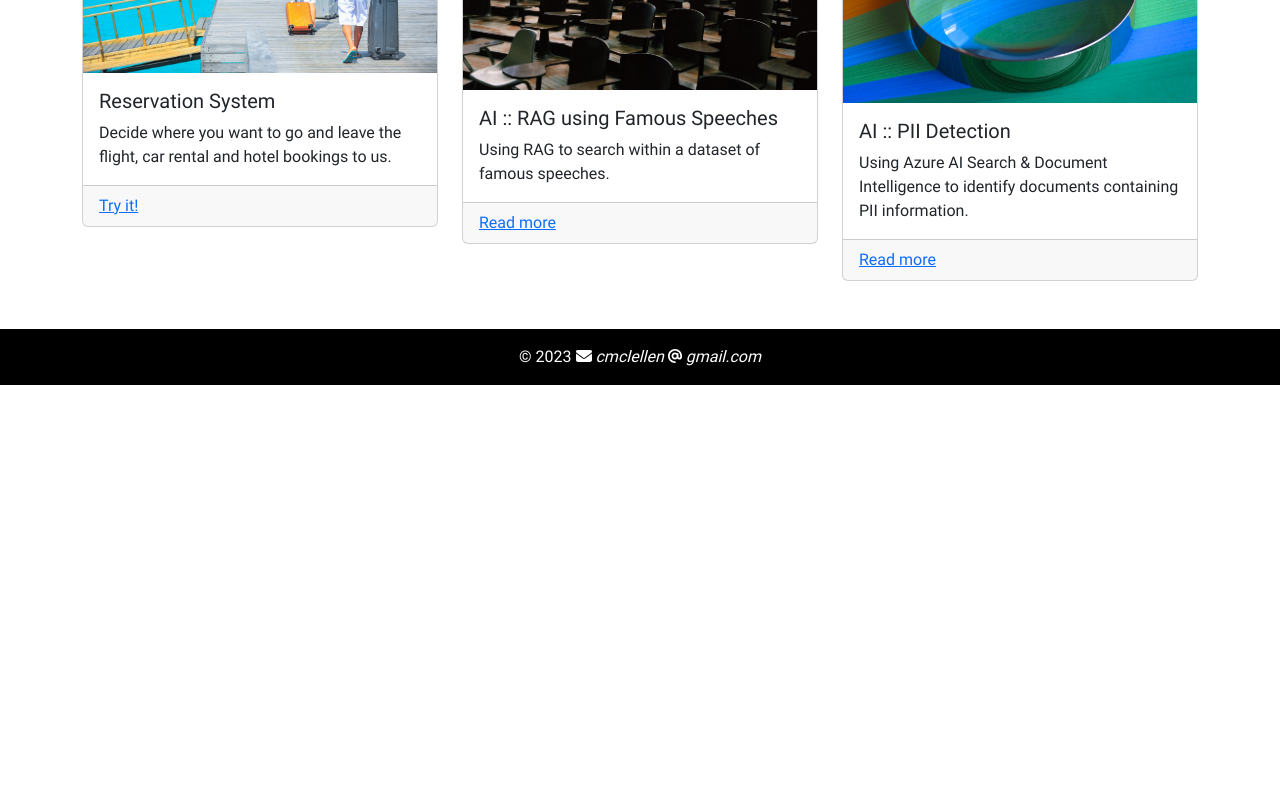
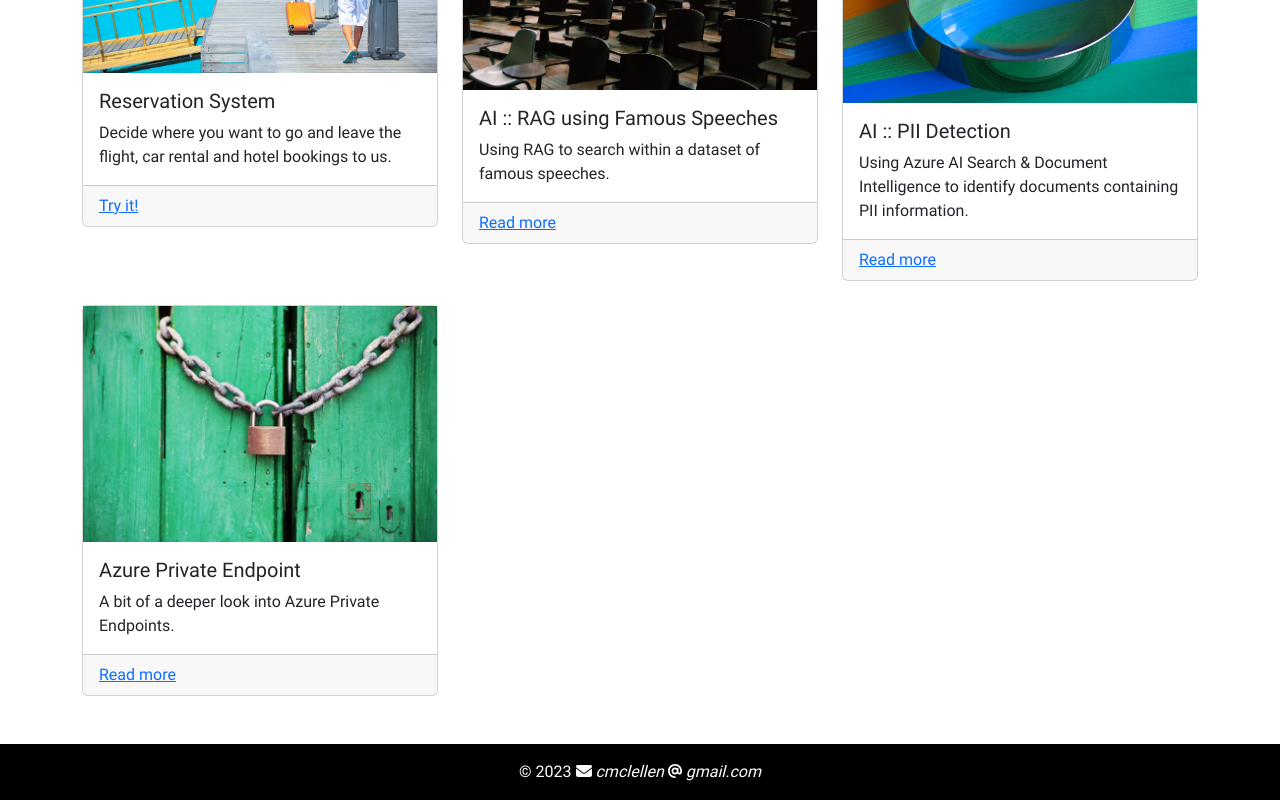
Before and after one commit to cmclellen/cmclellen.github.io, a React (Vite) app: page /#/ in a window 1280 px wide. Shown: the part 490-1290 px from the top of the page. Before the commit the page ends 875 px from the top, so only its background shows below. Built offline with nearby package versions, Linux system fonts and the light colour scheme.

Commit message:
Add private endpoints
Co-authored-by: acmac <craig.mclellen@eighty20solutions.com.au>

```diff
--- a/src/components/Experiments/Experiments.tsx
+++ b/src/components/Experiments/Experiments.tsx
@@ -3,6 +3,7 @@ import { ExperimentsWrapper } from './Experiments.styled';
 import reservationimg from '../../assets/reservation.jpg';
 import auditoriumimg from '../../assets/auditorium.jpg';
 import magnifyimg from '../../assets/magnify.jpg';
+import secureimg from '../../assets/secure.jpg';
 
 interface ExperimentsProps { }
 
@@ -50,6 +51,19 @@ const Experiments: FC<ExperimentsProps> = () => (
                </div>
             </div>
 
+            <div className="col">
+               <div className="card">
+                  <img src={secureimg} />
+                  <div className="card-body">
+                     <h5 className="card-title">Azure Private Endpoint</h5>
+                     <p className="card-text">A bit of a deeper look into Azure Private Endpoints.</p>
+                  </div>
+                  <div className="card-footer">
+                     <a href="https://github.com/cmclellen/AzurePrivateEndpointInDetail">Read more</a>
+                  </div>
+               </div>
+            </div>
+
          </div>
       </div>
    </ExperimentsWrapper>
```
Also changed, not shown: src/assets/secure.jpg (added).
